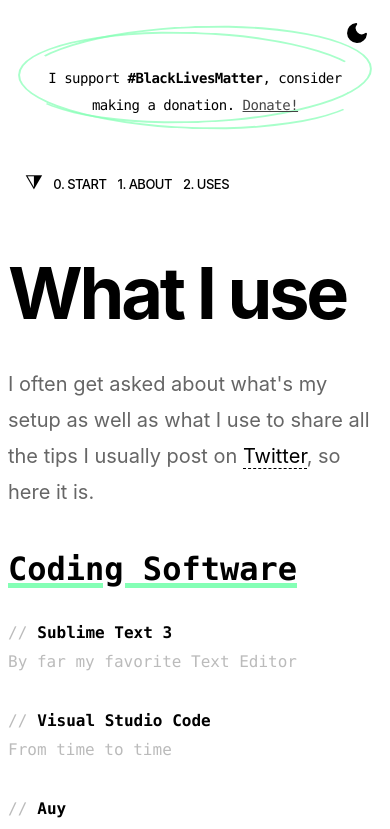
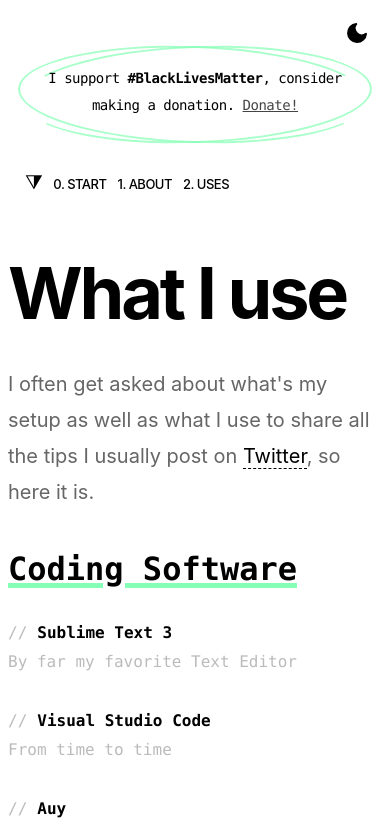
Before and after one commit to telmogoncalves/telmo, a Next.js app: page /uses in a window 390 px wide. Shown: the top 829 px of the page. Built offline with nearby package versions, Linux system fonts and the light colour scheme; a web font is replaced by a local one.

Commit message:
Update base.css

```diff
--- a/styles/base.css
+++ b/styles/base.css
@@ -460,6 +460,7 @@
 
   .support-blm span:after, .support-blm span:before {
     height: 90px !important;
+    top: -1em !important;
   }
 }
 
```
